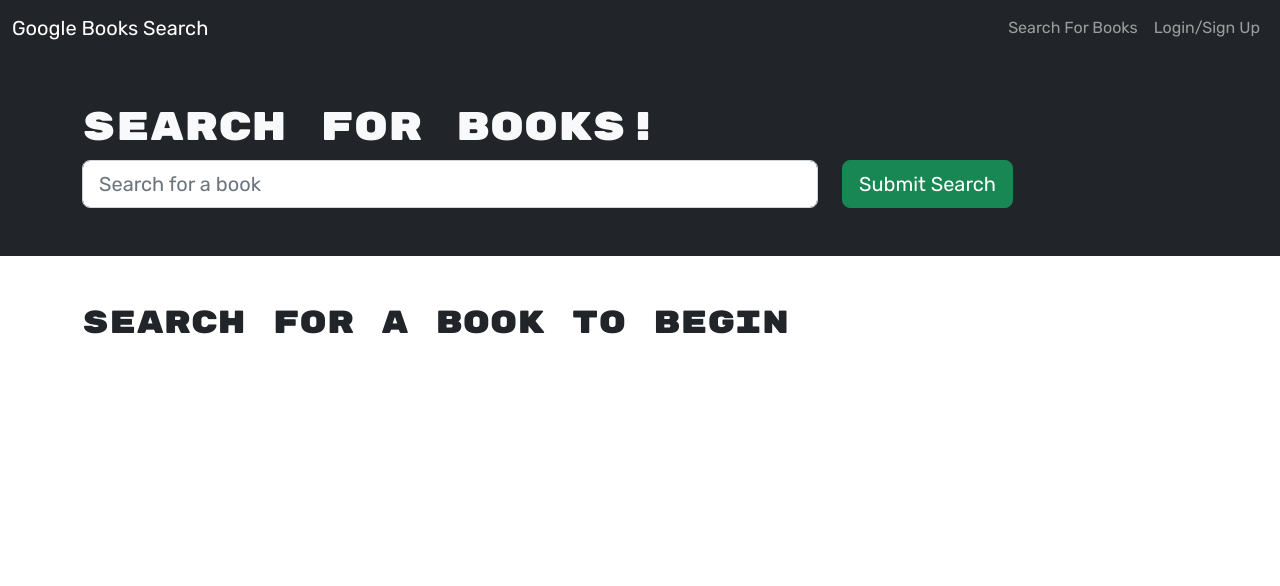
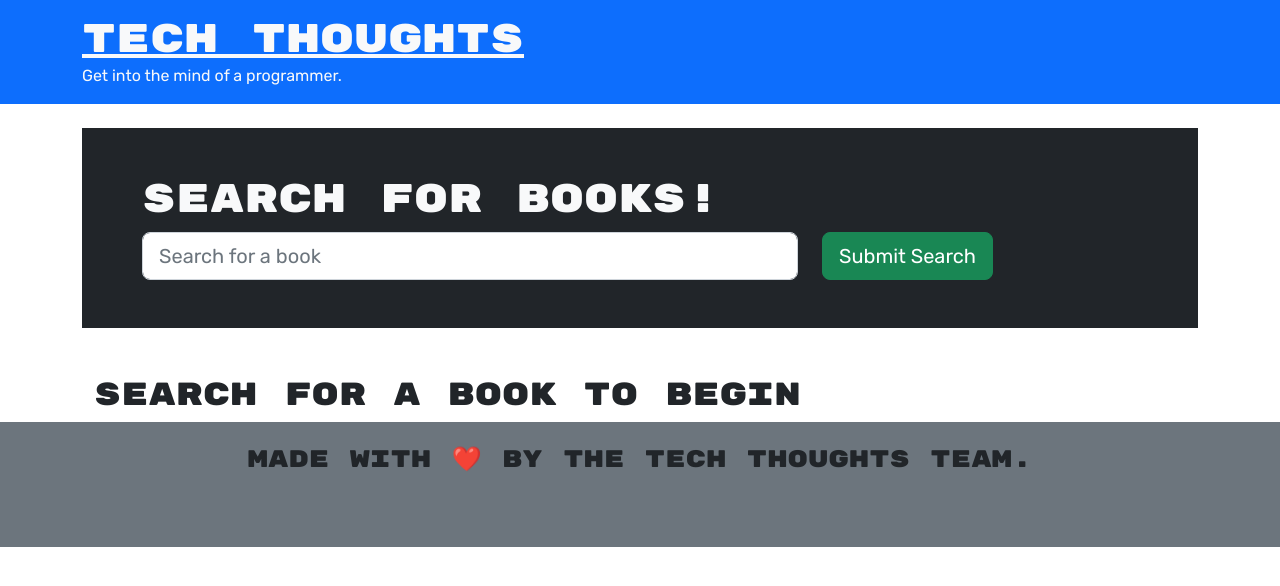
Before and after one commit to SherryK1103/MERN-Book-Search-Engine, a React (Vite) app in the folder client/: page / in a window 1280 px wide. Shown: the top 586 px of the page. Built offline with nearby package versions, Linux system fonts and the light colour scheme.

Commit message:
wrapped app jsx elements in apollo server and added header and footer components

```diff
--- a/client/src/App.jsx
+++ b/client/src/App.jsx
@@ -1,14 +1,26 @@
 import './App.css';
+import { ApolloClient, InMemoryCache, ApolloProvider } from '@apollo/client';
 import { Outlet } from 'react-router-dom';
 
-import Navbar from './components/Navbar';
+import Header from './components/Header';
+import Footer from './components/Footer';
+
+const client = new ApolloClient({
+  uri: '/graphql',
+  cache: new InMemoryCache(),
+});
 
 function App() {
   return (
-    <>
-      <Navbar />
-      <Outlet />
-    </>
+    <ApolloProvider client={client}>
+      <div className="flex-column justify-flex-start min-100-vh">
+        <Header />
+        <div className="container">
+          <Outlet />
+        </div>
+        <Footer />
+      </div>
+    </ApolloProvider>
   );
 }
 
--- /dev/null
+++ b/client/src/components/Footer.jsx
@@ -0,0 +1,34 @@
+import { useLocation, useNavigate } from 'react-router-dom';
+
+const Footer = () => {
+  const location = useLocation();
+  const navigate = useNavigate();
+  return (
+    <footer className="w-100 mt-auto bg-secondary p-4">
+      <div className="container text-center mb-5">
+        {location.pathname !== '/' && (
+          <button
+            className="btn btn-dark mb-3"
+            onClick={() => navigate(-1)}
+          >
+            &larr; Go Back
+          </button>
+        )}
+        <h4>
+          Made with{' '}
+          <span
+            className="emoji"
+            role="img"
+            aria-label="heart"
+            aria-hidden="false"
+          >
+            ❤️
+          </span>{' '}
+          by the Tech Thoughts team.
+        </h4>
+      </div>
+    </footer>
+  );
+};
+
+export default Footer;
--- /dev/null
+++ b/client/src/components/Header.jsx
@@ -0,0 +1,16 @@
+import { Link } from 'react-router-dom';
+
+const Header = () => {
+  return (
+    <header className="bg-primary text-light mb-4 py-3 flex-row align-center">
+      <div className="container flex-row justify-space-between-lg justify-center align-center">
+        <Link className="text-light" to="/">
+          <h1 className="m-0">Tech Thoughts</h1>
+        </Link>
+        <p className="m-0">Get into the mind of a programmer.</p>
+      </div>
+    </header>
+  );
+};
+
+export default Header;
```
